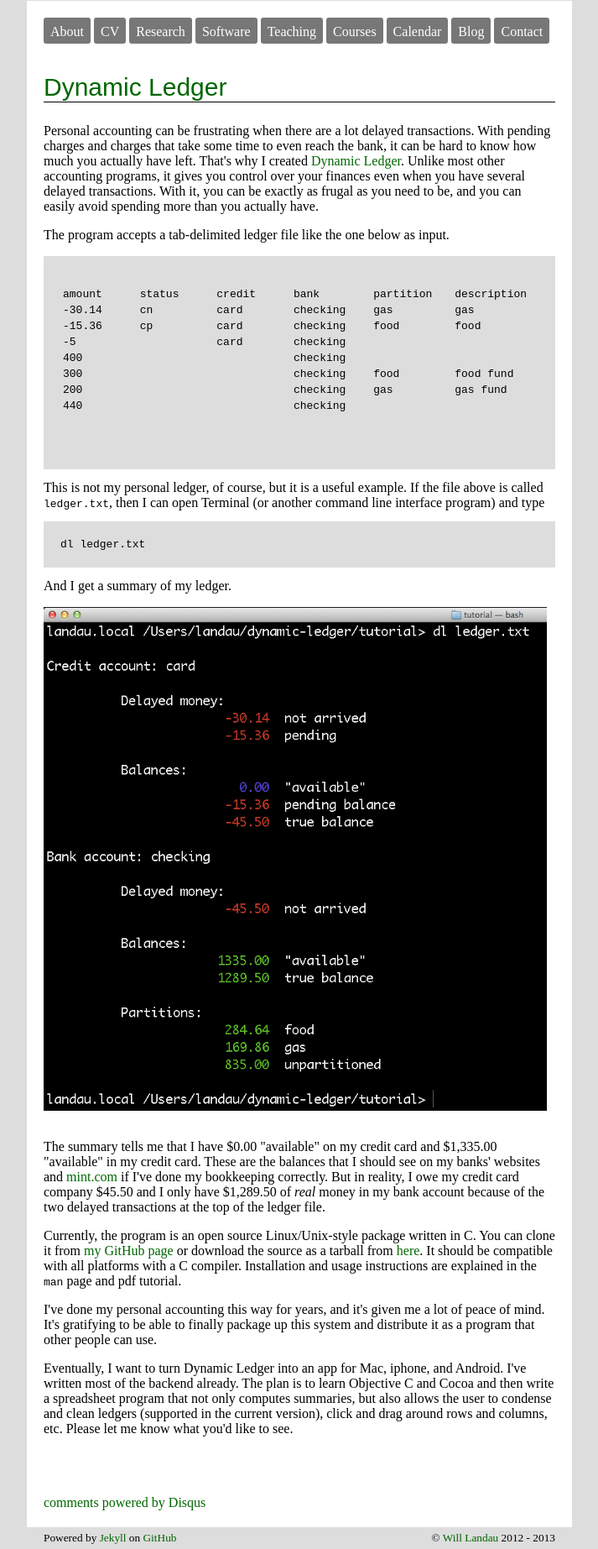
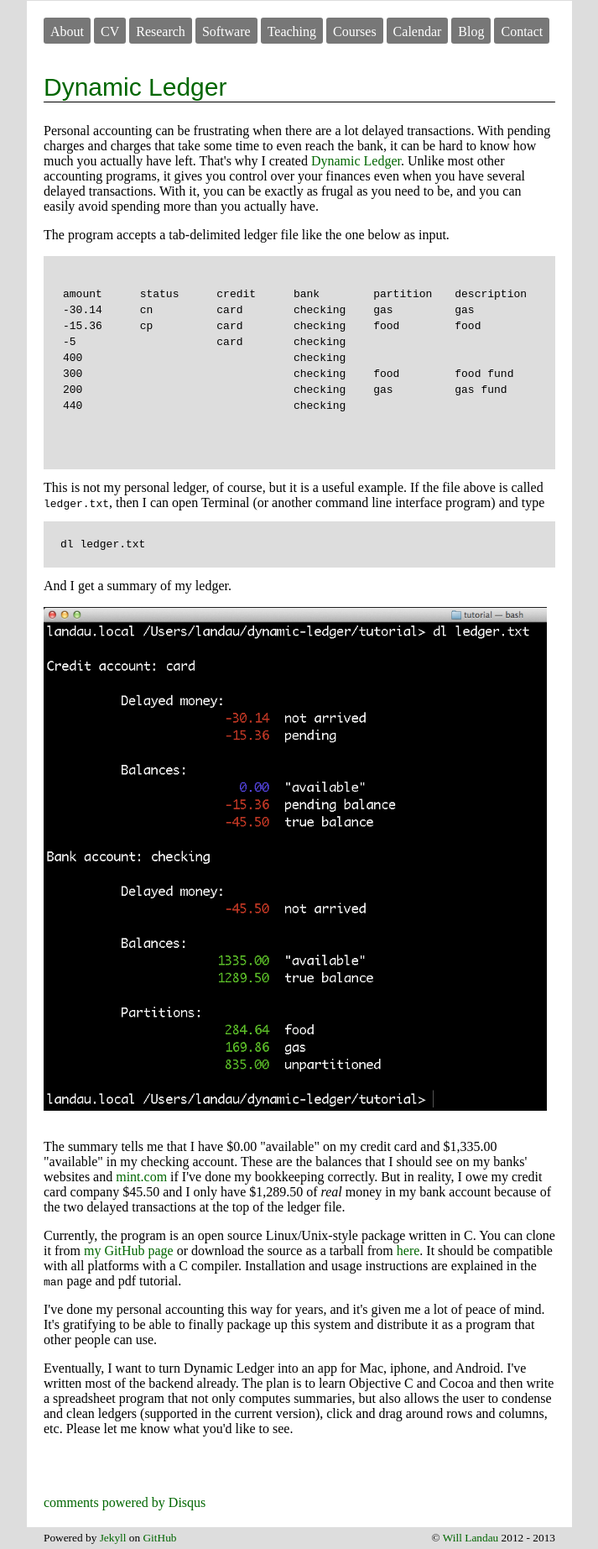
Before and after one commit to wlandau/wlandau.github.io, a Jekyll site: the page built from _posts/2013-12-21-Dynamic-Ledger.html, in a window 1280 px wide. Shown: the whole page at 84% size, without its empty margins (283-996 px from the left). Built offline with Jekyll 4.4.1, drawn with Linux system fonts in a browser that asks for light colours; nearby versions of some CDN libraries; comment, search, counter and statistics services are not loaded.

Commit message:
editing post

```diff
--- a/_posts/2013-12-21-Dynamic-Ledger.html
+++ b/_posts/2013-12-21-Dynamic-Ledger.html
@@ -106,7 +106,7 @@ And I get a summary of my ledger.</p>
 
 <p>
 The summary tells me that I have $0.00 "available" on my credit card and $1,335.00
-"available" in my credit card. These are the balances that I should see on my banks'
+"available" in my checking account. These are the balances that I should see on my banks'
 websites and <a href="http://www.mint.com/">mint.com</a> if I've done my bookkeeping
 correctly. But in reality, I owe my credit card company $45.50 and I only have
 $1,289.50 of <i>real</i> money in my bank account because of the two delayed
```
